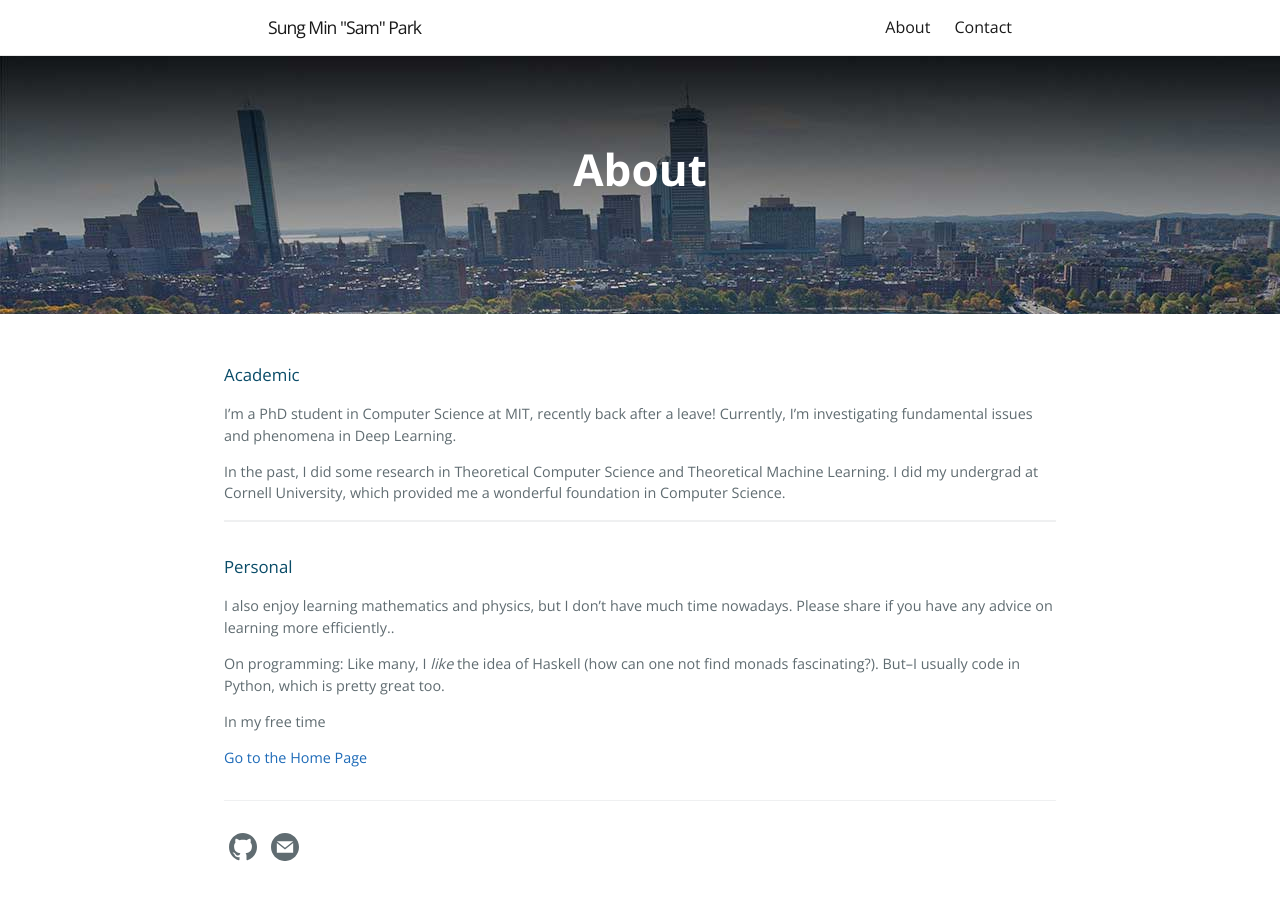
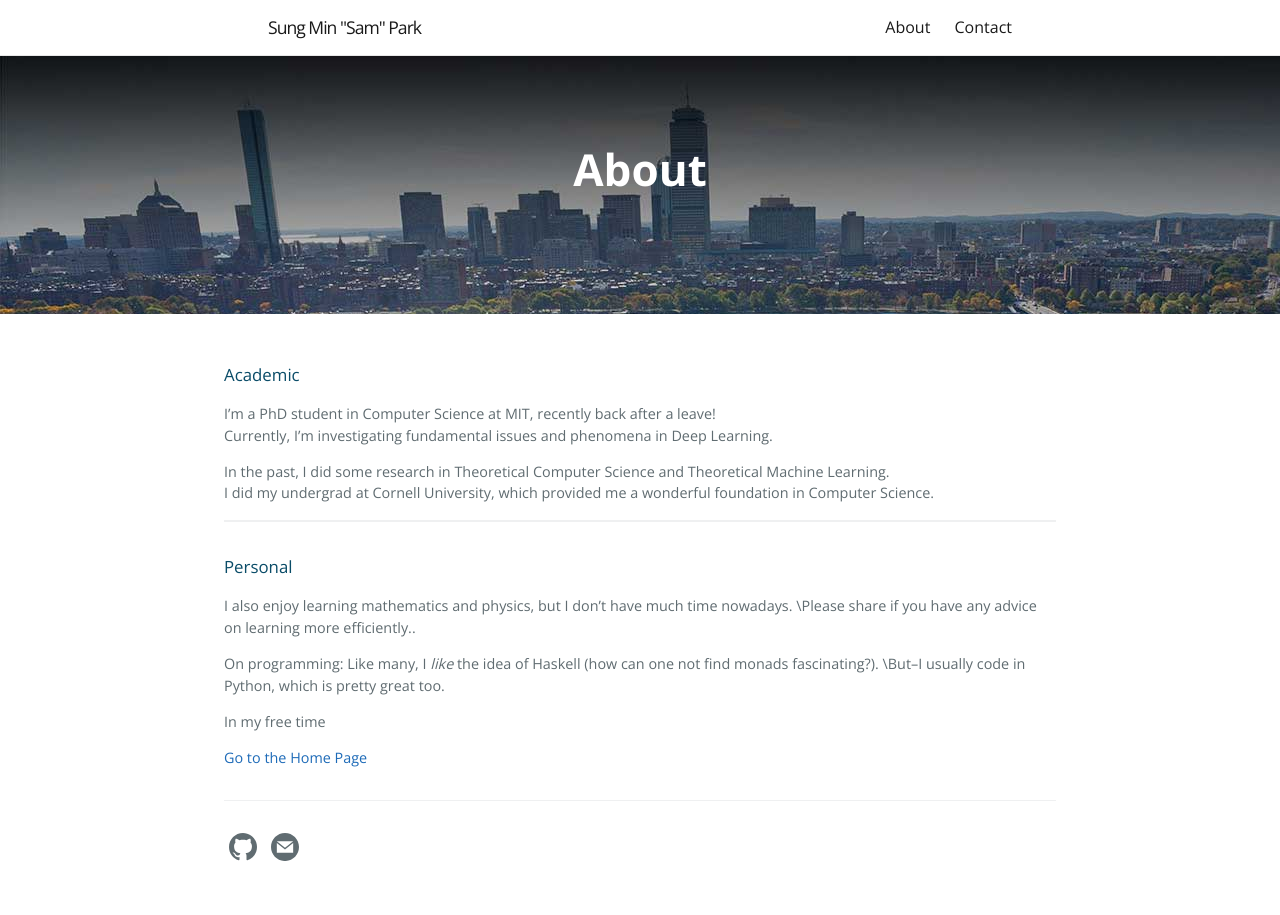
Before and after one commit to sung-max/sung-max.github.io, a Jekyll site: the page built from about.md, in a window 1280 px wide. Built offline with Jekyll 4.4.1, drawn with Linux system fonts in a browser that asks for light colours.

```diff
--- a/about.md
+++ b/about.md
@@ -6,19 +6,19 @@ permalink: /about/
 ---
 ### Academic
 
-I'm a PhD student in Computer Science at MIT, recently back after a leave!
+I'm a PhD student in Computer Science at MIT, recently back after a leave!\
 Currently, I'm investigating fundamental issues and phenomena in Deep Learning.
 
-In the past, I did some research in Theoretical Computer Science and Theoretical Machine Learning.
+In the past, I did some research in Theoretical Computer Science and Theoretical Machine Learning.\
 I did my undergrad at Cornell University, which provided me a wonderful foundation in Computer Science.
 
 ------------
 
 ### Personal
 
-I also enjoy learning mathematics and physics, but I don't have much time nowadays. Please share if you have any advice on learning more efficiently..
+I also enjoy learning mathematics and physics, but I don't have much time nowadays. \Please share if you have any advice on learning more efficiently..
 
-On programming: Like many, I _like_ the idea of Haskell (how can one not find monads fascinating?). But--I usually code in Python, which is pretty great too.
+On programming: Like many, I _like_ the idea of Haskell (how can one not find monads fascinating?). \But--I usually code in Python, which is pretty great too.
 
 In my free time
 
```
